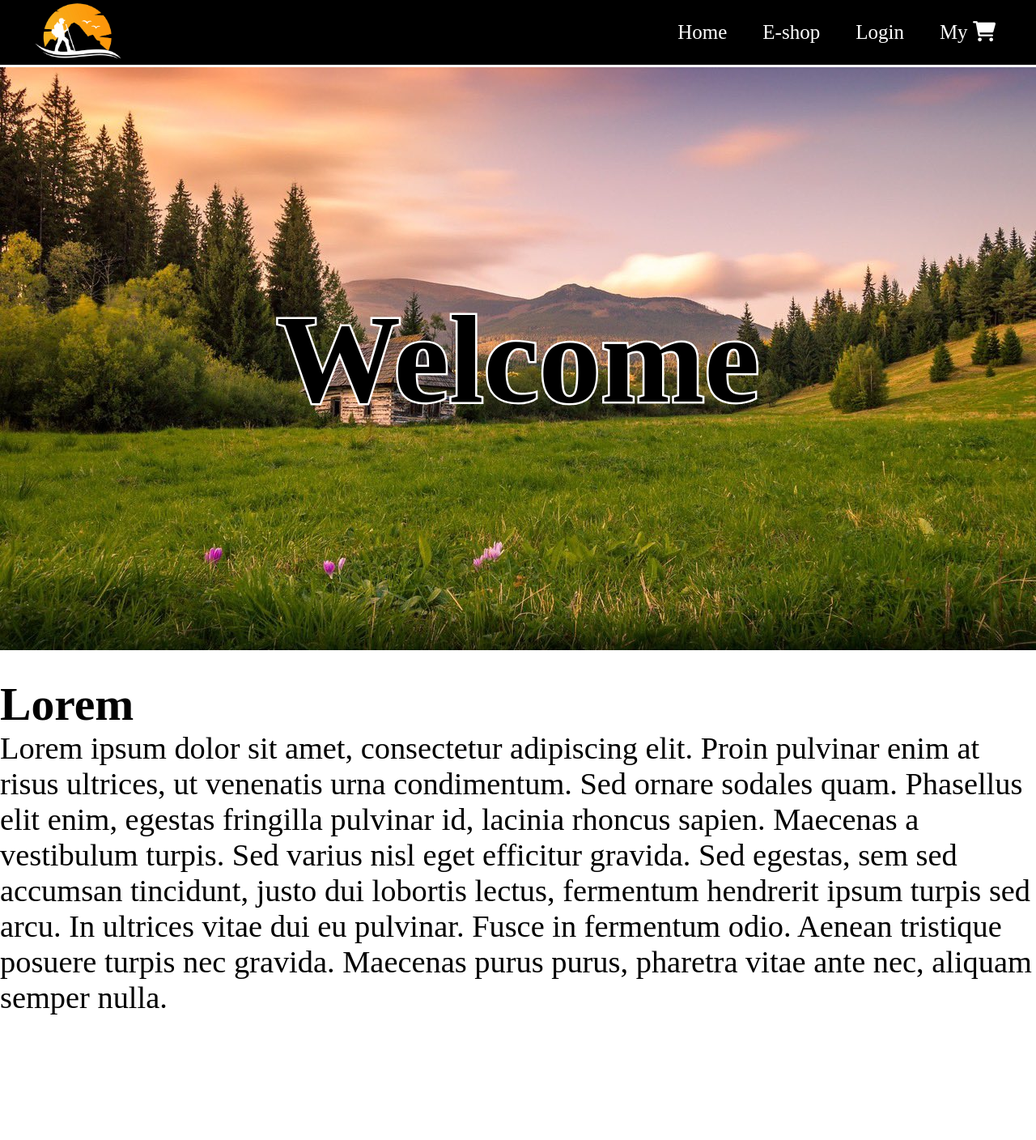
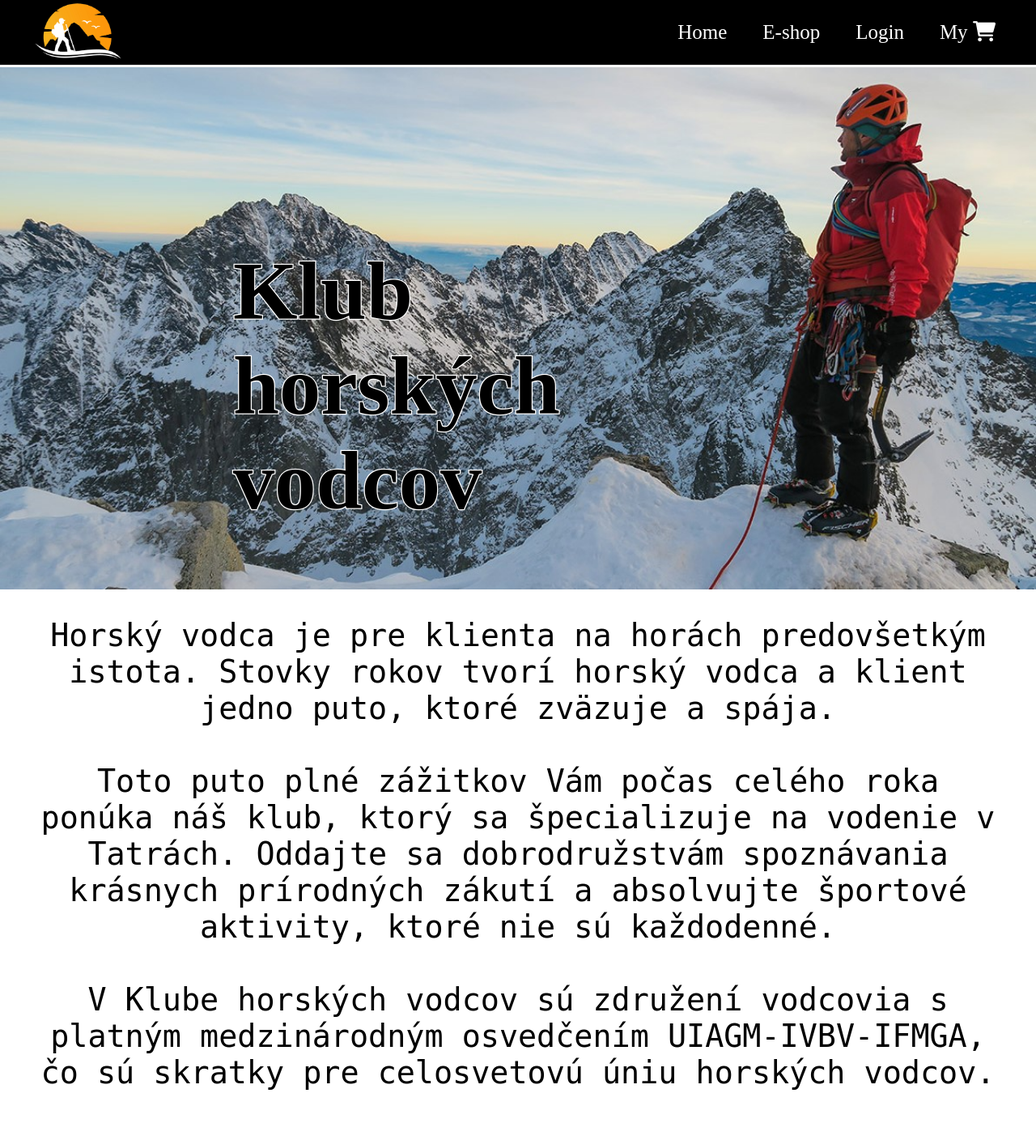
Before and after one commit to BusikMiroslav/Web_Mountain_guide, a PHP site: page /home.html in a window 1280 px wide. Shown: the top 1408 px of the page at 81% size. Before the commit the page ends 1253 px from the top, so only its background shows below. Run offline with PHP 8.4, Linux system fonts and the light colour scheme.

Commit message:
Home_page

```diff
--- a/home.html
+++ b/home.html
@@ -28,14 +28,36 @@
 </header>
 
 <div class="hometext">
-    <img src="images/home.jpg" alt="Chamkova stodola" style="width:100%;">
-    <h2 data-text="Welcome">Welcome</h2>
+    <img src="images/home.jpg" alt="Horský vodca" style="width:100%;">
+    <h2 data-text="Klub horských vodcov">Klub horských vodcov</h2>
 </div>
 
 <div class="hometext2">
-    <h2>Lorem</h2>
-    Lorem ipsum dolor sit amet, consectetur adipiscing elit. Proin pulvinar enim at risus ultrices, ut venenatis urna condimentum. Sed ornare sodales quam. Phasellus elit enim, egestas fringilla pulvinar id, lacinia rhoncus sapien. Maecenas a vestibulum turpis. Sed varius nisl eget efficitur gravida. Sed egestas, sem sed accumsan tincidunt, justo dui lobortis lectus, fermentum hendrerit ipsum turpis sed arcu. In ultrices vitae dui eu pulvinar. Fusce in fermentum odio. Aenean tristique posuere turpis nec gravida. Maecenas purus purus, pharetra vitae ante nec, aliquam semper nulla.
+    Horský vodca je pre klienta na horách predovšetkým istota. Stovky rokov tvorí horský vodca a klient jedno puto, ktoré zväzuje a spája.
+    <br><br>
+    Toto puto plné zážitkov Vám počas celého roka ponúka náš klub, ktorý sa špecializuje na vodenie v Tatrách. Oddajte sa dobrodružstvám spoznávania krásnych prírodných zákutí a absolvujte športové aktivity, ktoré nie sú každodenné.
+    <br><br>
+    V Klube horských vodcov sú združení vodcovia s platným medzinárodným osvedčením UIAGM-IVBV-IFMGA, čo sú skratky pre celosvetovú úniu horských vodcov.
 </div>
+
+<div class="videoframe">
+    <div class="homevideo">
+        <iframe width="560" height="415" src="https://www.youtube.com/embed/Scs4YaIEMCc" title="YouTube video player" frameborder="0" allow="accelerometer; autoplay; clipboard-write; encrypted-media; gyroscope; picture-in-picture" allowfullscreen></iframe>
+    </div>
+</div>
+
+
+
+
+<footer>
+    <nav class="footerstyle">
+        <div class="footertext">
+            <p><i class="fa fa-location-arrow"></i>   Starý Smokovec 36, 062 01 Vysoké Tatry </p>
+            <p><i class="fa fa-phone"></i>    0905 428 170  </p>
+            <p><i class="fa fa fa-envelope"></i>   khv@gmail.com  </p>
+        </div>
+    </nav>
+</footer>
 
 </body>
 </html>
--- a/page-style.css
+++ b/page-style.css
@@ -77,18 +77,17 @@ nav img {
     margin: 0;
 
     position: relative;
-    text-align: center;
     color: white;
 }
 
 .hometext h2 {
-    font-size: 12vw;
+    font-size: 8vw;
     color: black;
-    -webkit-text-stroke: 0.4vw white;
+    -webkit-text-stroke: 0.2vw white;
     position: absolute;
     top: 50%;
     left: 50%;
-    transform: translate(-50%, -50%);
+    transform: translate(-55%, -30%);
 }
 
 .hometext h2::before {
@@ -115,8 +114,47 @@ nav img {
 .hometext2 {
     margin-top: 30px;
     font-size: 3vw;
+    text-align: center;
+    padding-left: 40px;
+    padding-right: 40px;
+    font-family: monospace;
 }
 
+.videoframe {
+    margin: 5% 5% 10% 5%;
+}
+
+.homevideo {
+    position: relative;
+    width: 100%;
+    padding-bottom: 56%;
+}
+
+.homevideo iframe {
+    position: absolute;
+    width: 100%;
+    height: 100%;
+}
+
+.footertext {
+    position: absolute;
+    color: darkorange;
+    padding-left: 4vw;
+    padding-top: 3px;
+}
+
+.footertext p {
+    display: inline-block;
+    flex-direction: column;
+    position: relative;
+    line-height: 40px;
+    margin: 0 6vw;
+}
+
+.footerstyle {
+    background: black;
+    height: 80px;
+}
 /* Eshop */
 .eshop-body {
     background-image: url("images/sky2.jpg");
```
Also changed, not shown: images/home.jpg.
